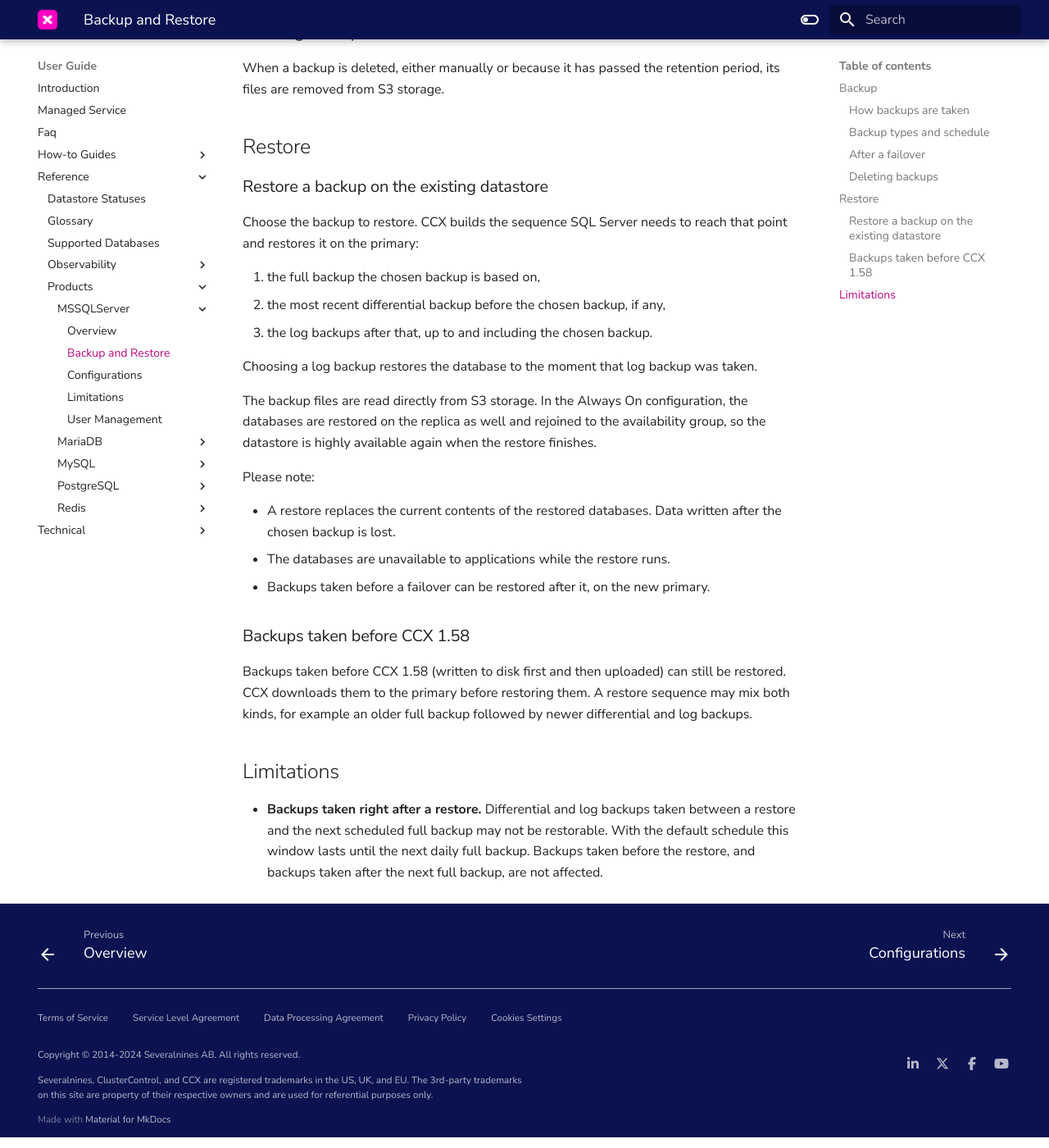
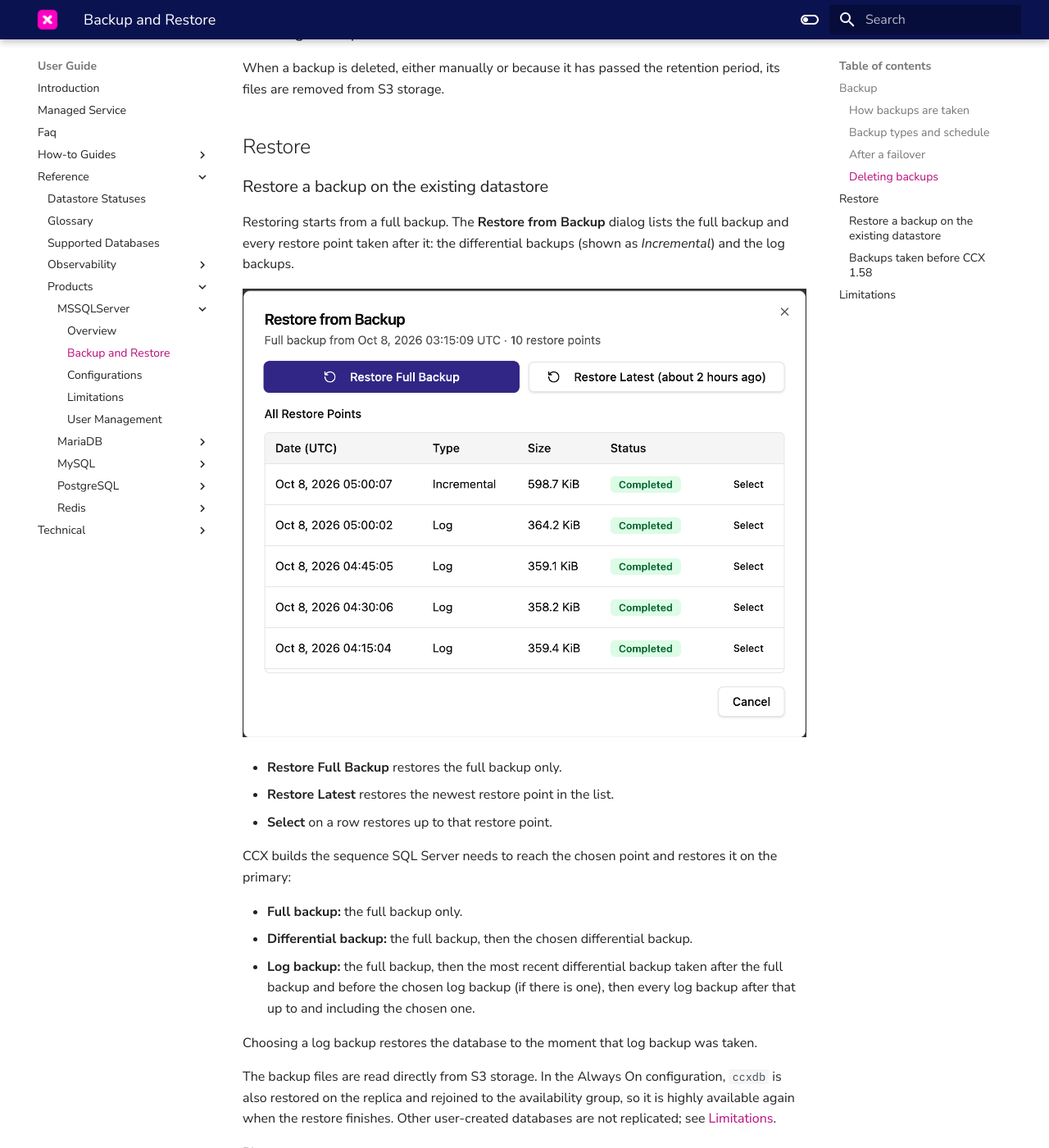
Before and after one commit to severalnines/ccx-docs, an MkDocs documentation site: the page built from docs/user/Reference/Products/MSSQLServer/backup-restore.md, in a window 1280 px wide and 1400 px high, scrolled down 1290 px. Shown: the whole window at 82% size. Built offline with MkDocs 1.6.1 and Material for MkDocs 9.7.7, drawn with Linux system fonts in a browser that asks for light colours; comment, search, counter and statistics services are not loaded.

Commit message:
MSSQL backup page: describe the Restore from Backup dialog
Add the dialog screenshot and explain its three ways to restore. Split
the restore sequence by the type of the chosen backup (a full backup is
restored on its own), and limit the Always On statement to ccxdb, the
only replicated database (see limitations.md).

Co-Authored-By: Claude Opus 5.5 <noreply@anthropic.com>

```diff
--- a/docs/user/Reference/Products/MSSQLServer/backup-restore.md
+++ b/docs/user/Reference/Products/MSSQLServer/backup-restore.md
@@ -39,15 +39,23 @@ When a backup is deleted, either manually or because it has passed the retention
 
 ### Restore a backup on the existing datastore
 
-Choose the backup to restore. CCX builds the sequence SQL Server needs to reach that point and restores it on the primary:
+Restoring starts from a full backup. The **Restore from Backup** dialog lists the full backup and every restore point taken after it: the differential backups (shown as *Incremental*) and the log backups.
 
-1. the full backup the chosen backup is based on,
-2. the most recent differential backup before the chosen backup, if any,
-3. the log backups after that, up to and including the chosen backup.
+![Restore from Backup](../../../images/mssql-restore-from-backup.png)
+
+- **Restore Full Backup** restores the full backup only.
+- **Restore Latest** restores the newest restore point in the list.
+- **Select** on a row restores up to that restore point.
+
+CCX builds the sequence SQL Server needs to reach the chosen point and restores it on the primary:
+
+- **Full backup:** the full backup only.
+- **Differential backup:** the full backup, then the chosen differential backup.
+- **Log backup:** the full backup, then the most recent differential backup taken after the full backup and before the chosen log backup (if there is one), then every log backup after that up to and including the chosen one.
 
 Choosing a log backup restores the database to the moment that log backup was taken.
 
-The backup files are read directly from S3 storage. In the Always On configuration, the databases are restored on the replica as well and rejoined to the availability group, so the datastore is highly available again when the restore finishes.
+The backup files are read directly from S3 storage. In the Always On configuration, `ccxdb` is also restored on the replica and rejoined to the availability group, so it is highly available again when the restore finishes. Other user-created databases are not replicated; see [Limitations](./limitations.md).
 
 Please note:
 
```
Also changed, not shown: docs/user/images/mssql-restore-from-backup.png (added).
